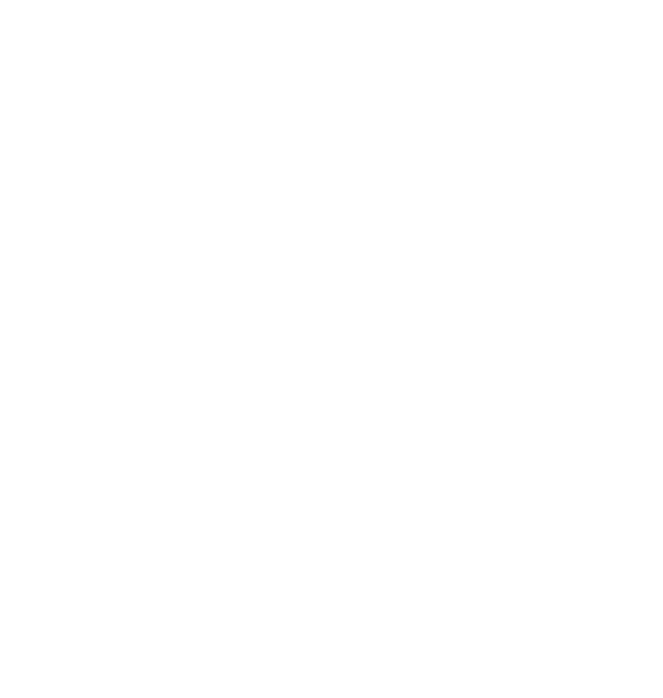
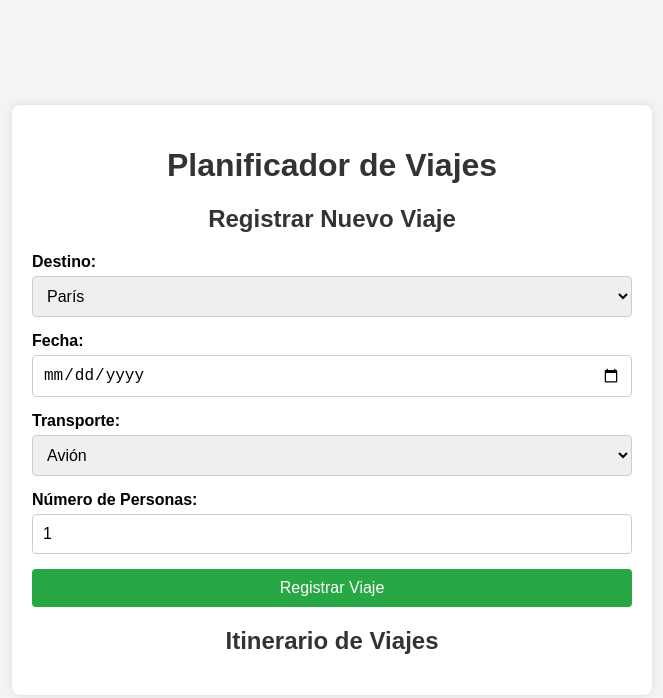
Before and after one commit to IanRic32/Logica_Algoritmos-Javascript, a plain HTML site: page Planificador_viajes/index.html in a window 1280 px wide. Shown: the whole page, without its empty margins (308-971 px from the left). Drawn offline with Linux system fonts and the light colour scheme.

Commit message:
Add travel planner form and styles for user input and itinerary display

```diff
--- a/Planificador_viajes/index.html
+++ b/Planificador_viajes/index.html
@@ -2,9 +2,47 @@
 <html lang="es">
 <head>
     <meta charset="UTF-8">
+    <meta name="viewport" content="width=device-width, initial-scale=1.0">
     <title>Planificador de Viajes</title>
+    <link rel="stylesheet" href="style.css">
 </head>
 <body>
+    <div class="container">
+        <h1>Planificador de Viajes</h1>
+        <div class="form-container">
+            <h2>Registrar Nuevo Viaje</h2>
+            <form id="viajeForm">
+                <label for="destino">Destino:</label>
+                <select id="destino" name="destino" required>
+                    <option value="Paris">París</option>
+                    <option value="Londres">Londres</option>
+                    <option value="New York">Nueva York</option>
+                    <option value="Tokio">Tokio</option>
+                </select>
+
+                <label for="fecha">Fecha:</label>
+                <input type="date" id="fecha" name="fecha" required>
+
+                <label for="transporte">Transporte:</label>
+                <select id="transporte" name="transporte" required>
+                    <option value="Avión">Avión</option>
+                    <option value="Tren">Tren</option>
+                    <option value="Autobús">Autobús</option>
+                </select>
+
+                <label for="personas">Número de Personas:</label>
+                <input type="number" id="personas" name="personas" min="1" value="1" required>
+
+                <button type="submit">Registrar Viaje</button>
+            </form>
+        </div>
+
+        <div class="itinerario-container">
+            <h2>Itinerario de Viajes</h2>
+            <div id="itinerarioList"></div>
+        </div>
+    </div>
+
     <script type="module" src="app.js"></script>
 </body>
 </html>
--- a/Planificador_viajes/style.css
+++ b/Planificador_viajes/style.css
@@ -0,0 +1,77 @@
+/* styles.css */
+body {
+    font-family: Arial, sans-serif;
+    background-color: #f4f4f4;
+    margin: 0;
+    padding: 0;
+    display: flex;
+    justify-content: center;
+    align-items: center;
+    height: 100vh;
+}
+
+.container {
+    background-color: #fff;
+    padding: 20px;
+    border-radius: 8px;
+    box-shadow: 0 0 10px rgba(0, 0, 0, 0.1);
+    width: 100%;
+    max-width: 600px;
+}
+
+h1, h2 {
+    color: #333;
+    text-align: center;
+}
+
+.form-container, .itinerario-container {
+    margin-bottom: 20px;
+}
+
+form {
+    display: flex;
+    flex-direction: column;
+}
+
+label {
+    margin-bottom: 5px;
+    font-weight: bold;
+}
+
+select, input[type="date"], input[type="number"] {
+    padding: 10px;
+    margin-bottom: 15px;
+    border: 1px solid #ccc;
+    border-radius: 4px;
+    font-size: 16px;
+}
+
+button {
+    padding: 10px;
+    background-color: #28a745;
+    color: white;
+    border: none;
+    border-radius: 4px;
+    cursor: pointer;
+    font-size: 16px;
+}
+
+button:hover {
+    background-color: #218838;
+}
+
+#itinerarioList {
+    margin-top: 10px;
+}
+
+.viaje-item {
+    background-color: #f9f9f9;
+    padding: 10px;
+    border: 1px solid #ddd;
+    border-radius: 4px;
+    margin-bottom: 10px;
+}
+
+.viaje-item p {
+    margin: 5px 0;
+}
```
